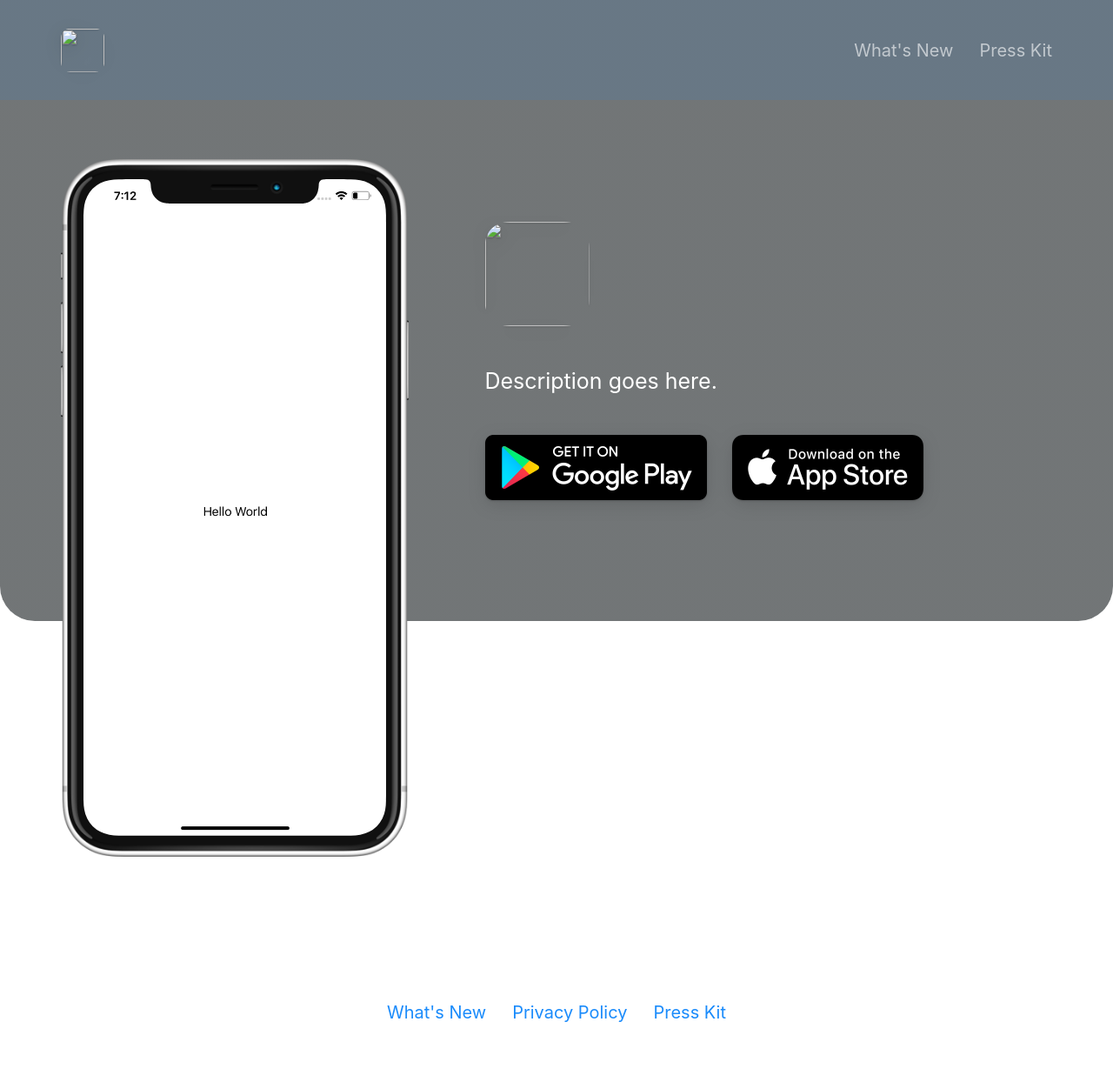
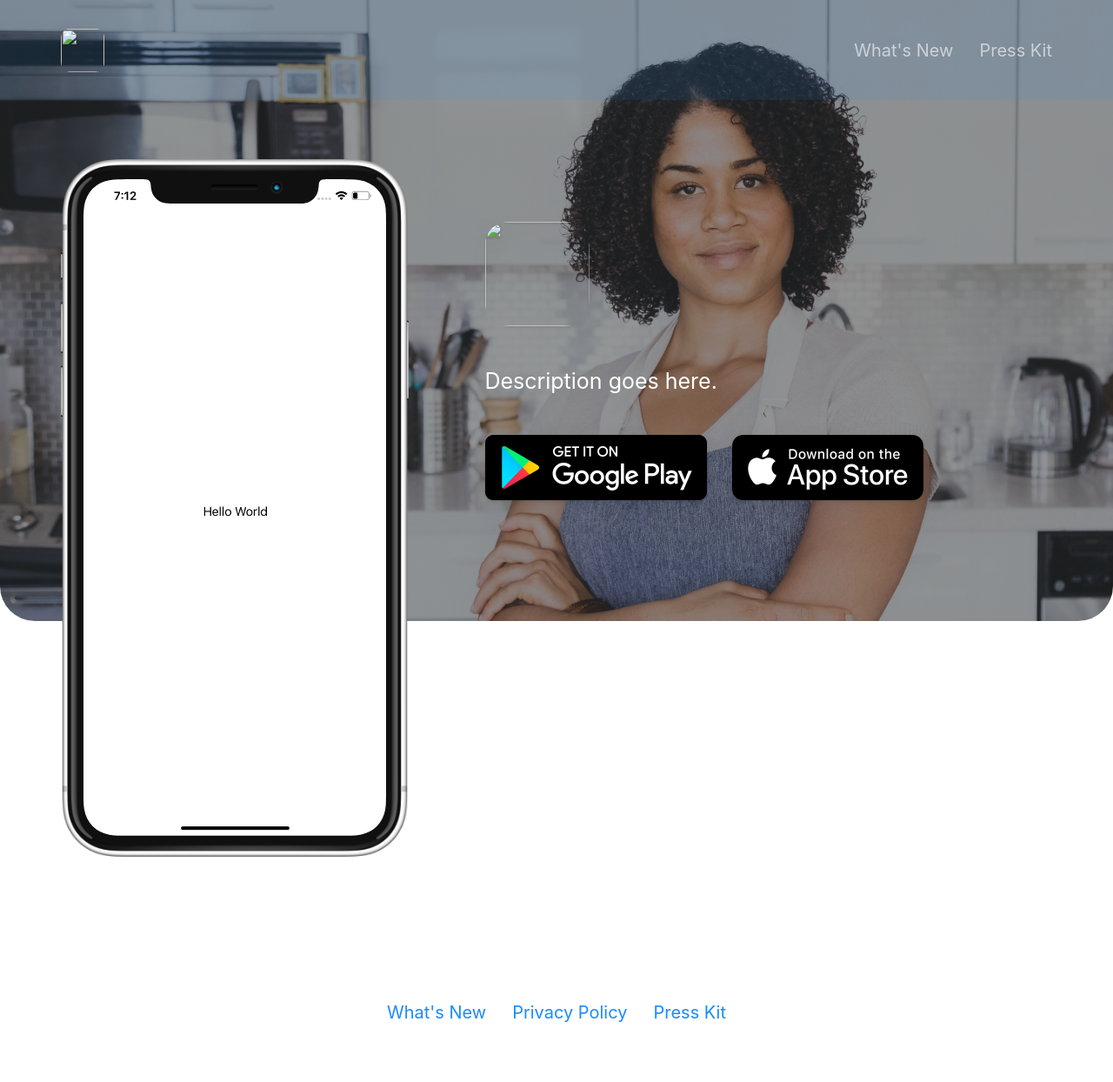
Before and after one commit to emilbaehr/automatic-app-landing-page, a Jekyll site: the page built from index.html, in a window 1280 px wide. Shown: the whole page at 87% size. Built offline with Jekyll 4.4.1, drawn with Linux system fonts in a browser that asks for light colours; nearby versions of some CDN libraries.

Commit message:
Update _config.yml

```diff
--- a/_config.yml
+++ b/_config.yml
@@ -42,9 +42,9 @@ topbar_color                              : "#1a8bfb"
 topbar_transparency                       : 0.1
 topbar_title_color                        : "#ffffff"
 
-cover_image                               : "#ffffff"                  # Replace with alternative image path or image URL.
+cover_image                               : assets/headerBack.jpg                    # Replace with alternative image path or image URL.
 cover_overlay_color                       : "#363b3d"
-cover_overlay_transparency                : 0.7
+cover_overlay_transparency                : 0.5
 
 device_color                              : white                                     # Set to: blue, black, yellow, coral or white.
 
```
